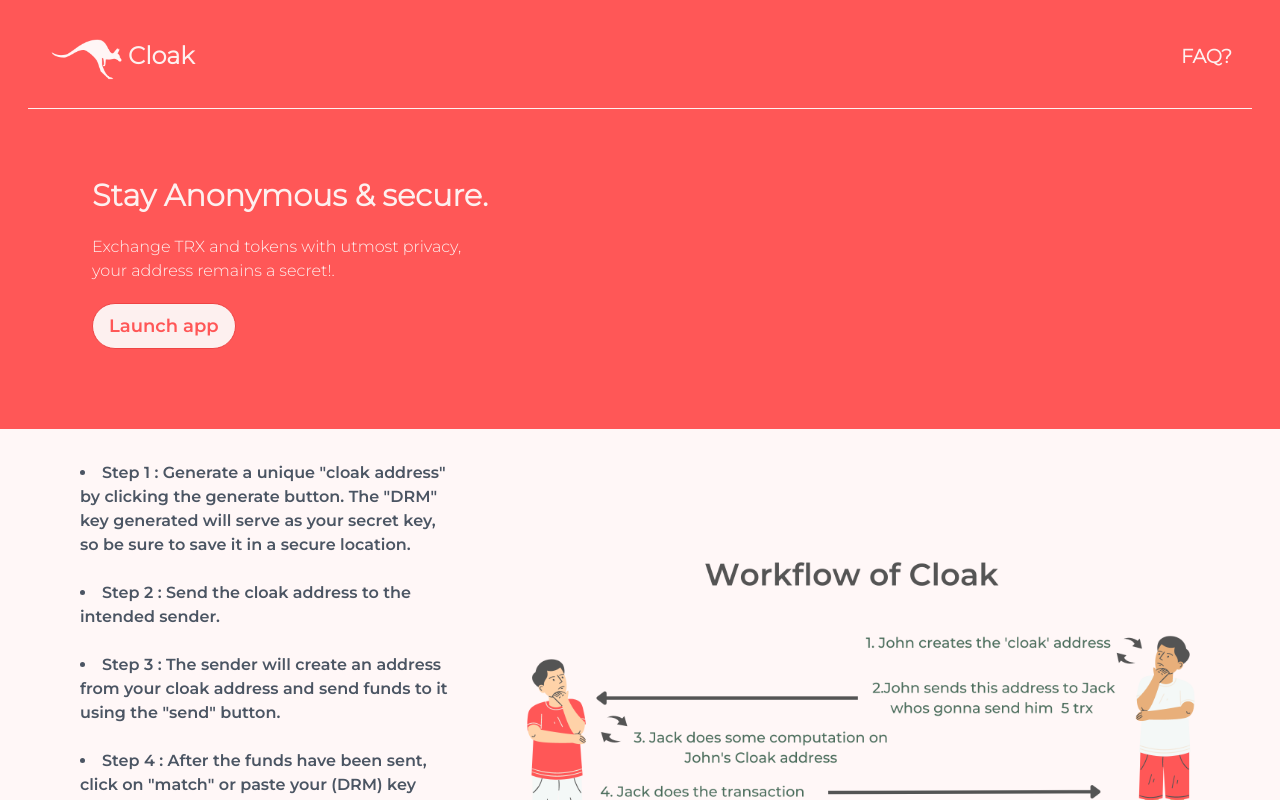
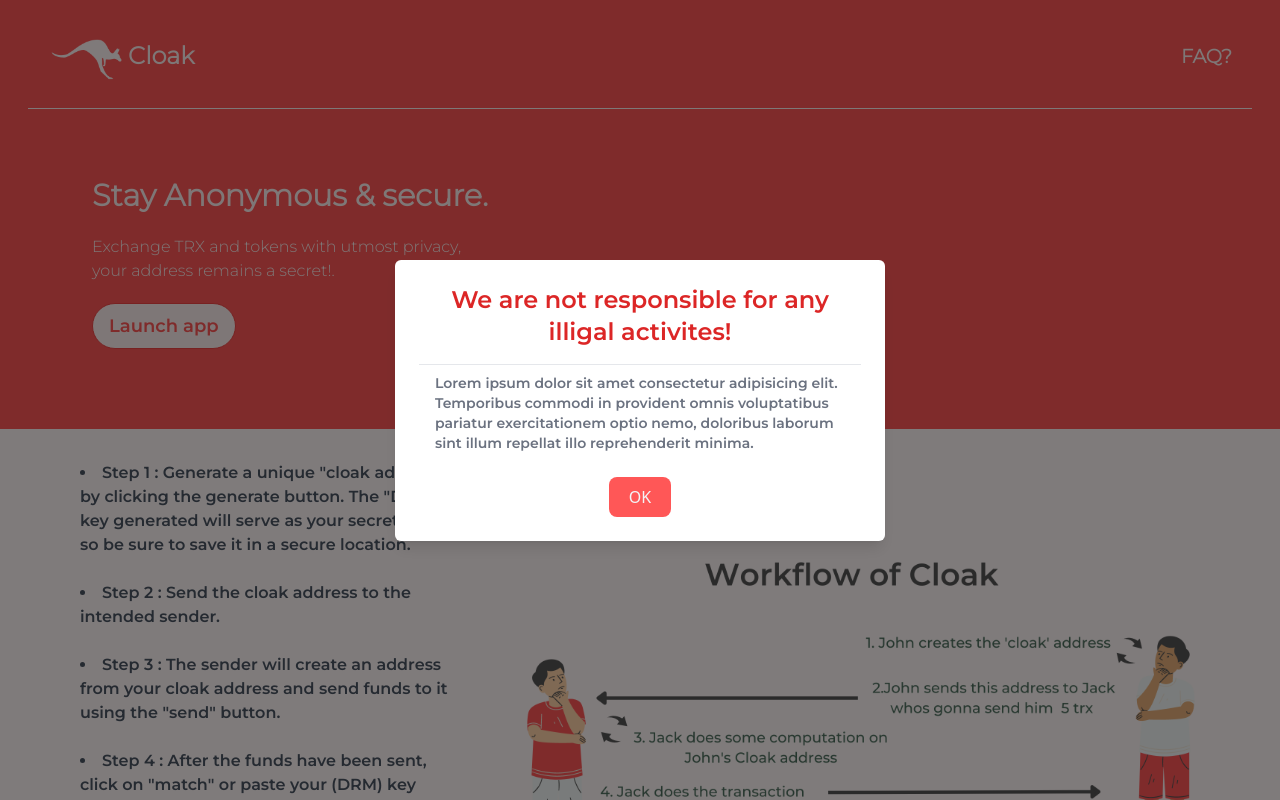
Before and after one commit to OxMaaz/Cloak, a React (Create React App) app in the folder cloak/ui-cloak/: page / in a window 1280 px wide. Shown: the top 800 px of the page. Built offline with nearby package versions, Linux system fonts and the light colour scheme.

Commit message:
disclaimer popup

```diff
--- a/cloak/ui-cloak/package.json
+++ b/cloak/ui-cloak/package.json
@@ -21,6 +21,7 @@
     "react": "^18.2.0",
     "react-dom": "^18.2.0",
     "react-icons": "^4.8.0",
+    "react-modal": "^3.16.1",
     "react-player": "^2.12.0",
     "react-router-dom": "^6.10.0",
     "react-scripts": "5.0.1",
--- a/cloak/ui-cloak/src/App.js
+++ b/cloak/ui-cloak/src/App.js
@@ -1,18 +1,32 @@
-import './App.css';
+import "./App.css";
 import { BrowserRouter as Router, Route, Routes } from "react-router-dom";
-import Container from './intro/Container';
-import Wrapper from './components/Wrapper';
-
+import Container from "./intro/Container";
+import Wrapper from "./components/Wrapper";
+import DisclaimerPopup from "./components/DisclaimerPopup";
+import { useEffect, useState } from "react";
 
 function App() {
+  const [openModal, setOpenModal] = useState(false);
+
+  useEffect(() => {
+    setOpenModal(true);
+  }, []);
+
   return (
     <div className="App">
+      <DisclaimerPopup />
       <Router>
         <Routes>
           <Route path="/" element={<Container />} />
           <Route path="/cloak" element={<Wrapper />} />
         </Routes>
       </Router>
+      <DisclaimerPopup open={openModal} onClose={() => setOpenModal(false)}>
+        <div className="mx-auto my-4 w-48">
+          <h3 className="text-lg font-black text-gray-800">working</h3>
+          <button onClick={() => setOpenModal(false)}>yes working</button>
+        </div>
+      </DisclaimerPopup>
     </div>
   );
 }
--- /dev/null
+++ b/cloak/ui-cloak/src/components/DisclaimerPopup.js
@@ -0,0 +1,48 @@
+import React, { useState } from "react";
+
+const DisclaimerPopup = ({ open, onClose, children }) => {
+  return (
+    <div
+      onClick={onClose}
+      className={`fixed inset-0 flex items-center
+      justify-center transition-colors ${
+        open ? "visible bg-black/50" : "hidden"
+      }`}
+    >
+      <div
+        onClick={(e) => e.stopPropagation()}
+        className={`max-w-[490px] rounded-md
+      bg-white p-6 shadow-lg transition-all ease-linear ${
+        open ? "scale-100 opacity-100" : "scale-125 opacity-0"
+      }`}
+      >
+        <div className="flex flex-col gap-4">
+          <h4 className="montserrat-subheading text-xl font-bold text-red-600 lg:text-2xl">
+            We are not responsible for any illigal activites!
+          </h4>
+          <p
+            className="montserrat-subheading border-t border-gray-200 p-1
+          py-2 pl-4 text-left text-sm text-gray-500"
+          >
+            Lorem ipsum dolor sit amet consectetur adipisicing elit. Temporibus
+            commodi in provident omnis voluptatibus pariatur exercitationem
+            optio nemo, doloribus laborum sint illum repellat illo reprehenderit
+            minima.
+          </p>
+          <div>
+            <button
+              onClick={onClose}
+              className="rounded-lg
+            bg-[#FF5757] p-2 px-5 text-gray-100 transition-all ease-linear
+            hover:bg-[#ff4545] hover:text-white"
+            >
+              OK
+            </button>
+          </div>
+        </div>
+      </div>
+    </div>
+  );
+};
+
+export default DisclaimerPopup;
```
Also changed, not shown: 2 other files (tests, documents, lock files or other folders).
